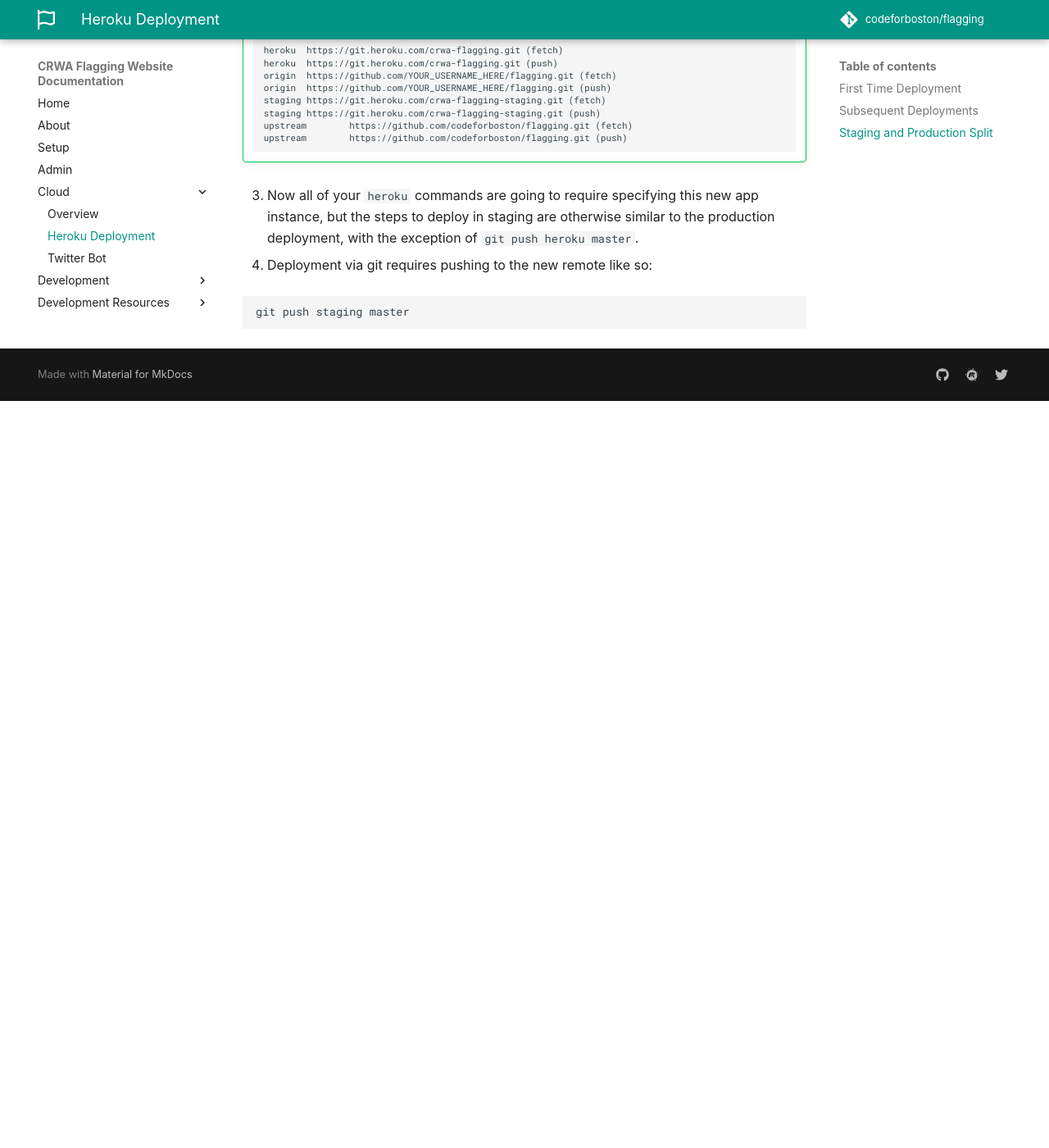
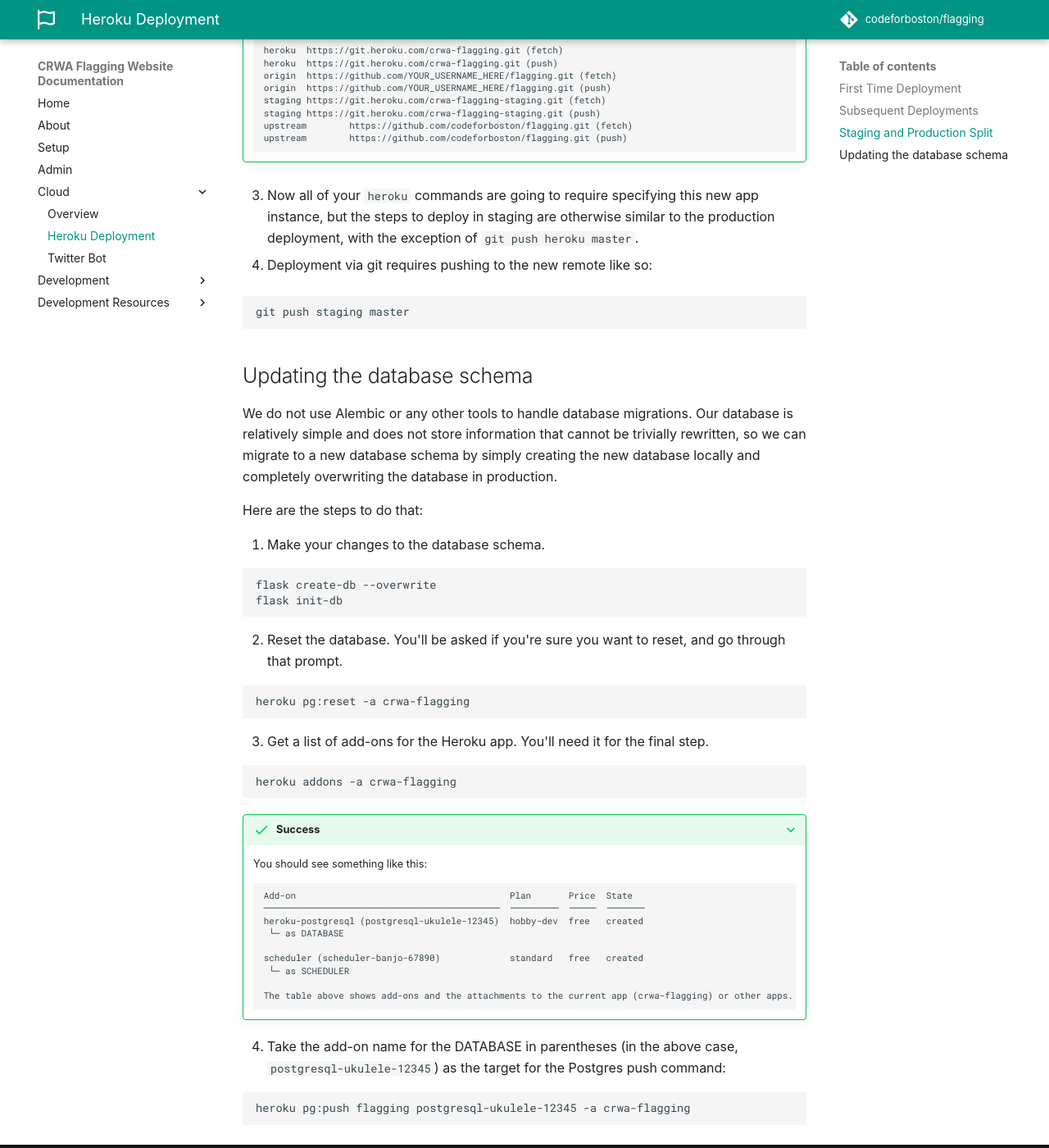
Before and after one commit to codeforboston/flagging, an MkDocs documentation site: the page built from docs/docs/cloud/heroku_deployment.md, in a window 1280 px wide and 1400 px high, scrolled down 6205 px. Shown: the whole window at 82% size. Built offline with MkDocs 1.6.1 and Material for MkDocs 9.7.7, drawn with Linux system fonts in a browser that asks for light colours; some web fonts are replaced; comment, search, counter and statistics services are not loaded; before the commit the page ends 6694 px from its top, so only the background shows below that.

Commit message:
Added way to reset database schema easily.

````diff
--- a/docs/docs/cloud/heroku_deployment.md
+++ b/docs/docs/cloud/heroku_deployment.md
@@ -196,3 +196,49 @@
 ```
 git push staging master
 ```
+
+## Updating the database schema
+
+We do not use Alembic or any other tools to handle database migrations. Our database is relatively simple and does not store information that cannot be trivially rewritten, so we can migrate to a new database schema by simply creating the new database locally and completely overwriting the database in production.
+
+Here are the steps to do that:
+
+1. Make your changes to the database schema.
+
+```shell
+flask create-db --overwrite
+flask init-db
+```
+
+2. Reset the database. You'll be asked if you're sure you want to reset, and go through that prompt.
+
+```shell
+heroku pg:reset -a crwa-flagging
+```
+
+3. Get a list of add-ons for the Heroku app. You'll need it for the final step.
+
+```shell
+heroku addons -a crwa-flagging
+```
+
+???+ success
+    You should see something like this:
+
+    ```
+    Add-on                                        Plan       Price  State
+    ────────────────────────────────────────────  ─────────  ─────  ───────
+    heroku-postgresql (postgresql-ukulele-12345)  hobby-dev  free   created
+     └─ as DATABASE
+
+    scheduler (scheduler-banjo-67890)             standard   free   created
+     └─ as SCHEDULER
+
+    The table above shows add-ons and the attachments to the current app (crwa-flagging) or other apps.
+    ```
+
+4. Take the add-on name for the DATABASE in parentheses (in the above case, `postgresql-ukulele-12345`) as the target for the Postgres push command:
+
+```shell
+heroku pg:push flagging postgresql-ukulele-12345 -a crwa-flagging
+```
````
Also changed, not shown: 2 other files.
